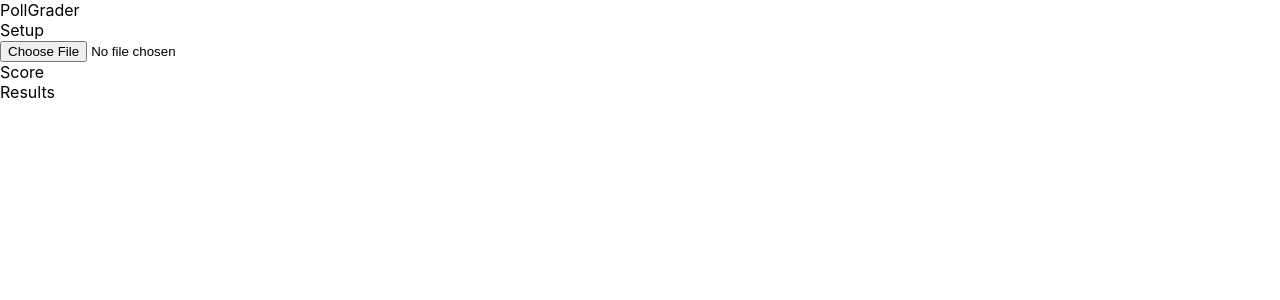
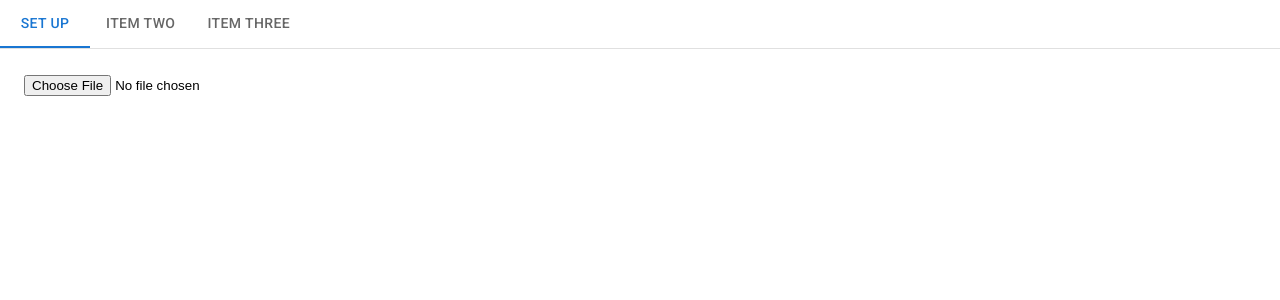
Before and after one commit to CodyMcCarty/Poll-Scorer, a React (Create React App) app: page / in a window 1280 px wide. Shown: the top 300 px of the page. Built offline with nearby package versions, Linux system fonts and the light colour scheme.

Commit message:
started logic

```diff
--- a/package.json
+++ b/package.json
@@ -6,6 +6,7 @@
     "@emotion/react": "^11.8.2",
     "@emotion/styled": "^11.8.1",
     "@mui/icons-material": "^5.5.1",
+    "@mui/lab": "^5.0.0-alpha.74",
     "@mui/material": "^5.5.1",
     "@testing-library/jest-dom": "^5.16.2",
     "@testing-library/react": "^12.1.4",
--- a/src/PollGrader/PollGrader.js
+++ b/src/PollGrader/PollGrader.js
@@ -5,9 +5,17 @@ import Setup from "./Setup";
 import Score from "./Score";
 import Results from "./Results";
 
+import Box from "@mui/material/Box";
+import Tab from "@mui/material/Tab";
+import TabContext from "@mui/lab/TabContext";
+import TabList from "@mui/lab/TabList";
+import TabPanel from "@mui/lab/TabPanel";
+
 const PollGrader = () => {
   //   const [fileName, setFileName] = useState(null);
   const [data, setData] = useState([]);
+  const [answers, setAnswers] = useState([]);
+  const [score, setScore] = useState([]);
 
   const handleFile = async (e) => {
     const file = e.target.files[0];
@@ -18,8 +26,40 @@ const PollGrader = () => {
     const worksheet = workbook.Sheets[workbook.SheetNames[0]];
     const jsonData = XLSX.utils.sheet_to_json(worksheet);
     setData(jsonData);
+    const localAnswer = updateAnswers(jsonData);
+    updateScores(jsonData, localAnswer);
 
-    console.log(jsonData);
+    // console.log(jsonData);
+  };
+
+  const [value, setValue] = React.useState("1");
+
+  const handleChange = (event, newValue) => {
+    setValue(newValue);
+  };
+
+  const updateAnswers = (jsonData) => {
+    let temp = [
+      { "How many keywords should be in an ad group": ["40-60", "10-30"] },
+      { test: [5, 10] },
+      { test2: ["b", 4] },
+    ];
+    setAnswers(temp);
+    return temp;
+    // hard code for now
+    // let answers = setAnswers();
+    // jsonData.map((row) => {
+    //   console.log(row);
+    //   // Object.keys(row).map((key, i) => {
+    //   // console.log(key);
+    //   // });
+    // });
+  };
+
+  const updateScores = (jsonData, answers) => {
+    jsonData.map((row) => {
+      Object.keys(row).map((key, i) => {});
+    });
   };
 
   /**
@@ -39,12 +79,31 @@ const PollGrader = () => {
 
   return (
     <Wrapper>
-      <div>PollGrader</div>
-      <Setup handleFile={handleFile} data={data} />
-      <Score data={data} />
-      <Results />
-
-      {/* <input type="file" onChange={(e) => handleFile(e)} /> */}
+      <Box sx={{ width: "100%", typography: "body1" }}>
+        <TabContext value={value}>
+          <Box sx={{ borderBottom: 1, borderColor: "divider" }}>
+            <TabList onChange={handleChange} aria-label="lab API tabs example">
+              <Tab label="Set Up" value="1" />
+              <Tab label="Item Two" value="2" />
+              <Tab label="Item Three" value="3" />
+            </TabList>
+          </Box>
+          <TabPanel value="1">
+            <Setup
+              handleFile={handleFile}
+              data={data}
+              answers={answers}
+              setAnswers={setAnswers}
+            />
+          </TabPanel>
+          <TabPanel value="2">
+            <Score data={data} answers={answers} />
+          </TabPanel>
+          <TabPanel value="3">
+            <Results data={data} />
+          </TabPanel>
+        </TabContext>
+      </Box>
     </Wrapper>
   );
 };
--- a/src/PollGrader/Results.js
+++ b/src/PollGrader/Results.js
@@ -1,7 +1,23 @@
 import React from "react";
 
-const Results = () => {
-  return <div>Results</div>;
+const Results = ({ data }) => {
+  return (
+    <div>
+      Results
+      {data.map((row) => (
+        // console.log(row.Name)
+        <div key={row.Name}>
+          {Object.keys(row).map((key, i) => (
+            <p key={i}>
+              <span>Key: {key}</span>
+              <span>Row: {row[key]}</span>
+            </p>
+          ))}
+        </div>
+      ))}
+      ;
+    </div>
+  );
 };
 
 export default Results;
--- a/src/PollGrader/Score.js
+++ b/src/PollGrader/Score.js
@@ -1,14 +1,21 @@
 import React from "react";
 import { Content } from "./PollGrader.styles";
 
-const Score = ({ data }) => {
+const Score = ({ data, answers }) => {
   return (
     <Content>
       <div>Score</div>
       <div>
         {data.map((row) => (
           // console.log(row.Name)
-          <div>{row.Name}</div>
+          <div key={row.Name}>
+            {Object.keys(row).map((key, i) => (
+              <p key={i}>
+                <span>Key: {key}</span>
+                <span>Row: {row[key]}</span>
+              </p>
+            ))}
+          </div>
         ))}
       </div>
     </Content>
--- a/src/PollGrader/Setup.js
+++ b/src/PollGrader/Setup.js
@@ -1,7 +1,8 @@
 import React from "react";
 import { Content } from "./PollGrader.styles";
+import Typography from "@mui/material/Typography";
 
-const Setup = ({ handleFile, data }) => {
+const Setup = ({ handleFile, data, answers, setAnswers }) => {
   /**
    * Setup:
    * titles
@@ -11,8 +12,18 @@ const Setup = ({ handleFile, data }) => {
 
   return (
     <Content>
-      <div>Setup</div>
       <input type="file" onChange={(e) => handleFile(e)} />
+      {/* {data.map((row) => (
+        // console.log(row.Name)
+        <div key={row.Name}>
+          {Object.keys(row).map((key, i) => (
+            <div>
+              <div>{key}</div>
+              <div>{row[key]}</div>
+            </div>
+          ))}
+        </div>
+      ))} */}
     </Content>
   );
 };
```
Also changed, not shown: 1 other file (tests, documents, lock files or other folders).
